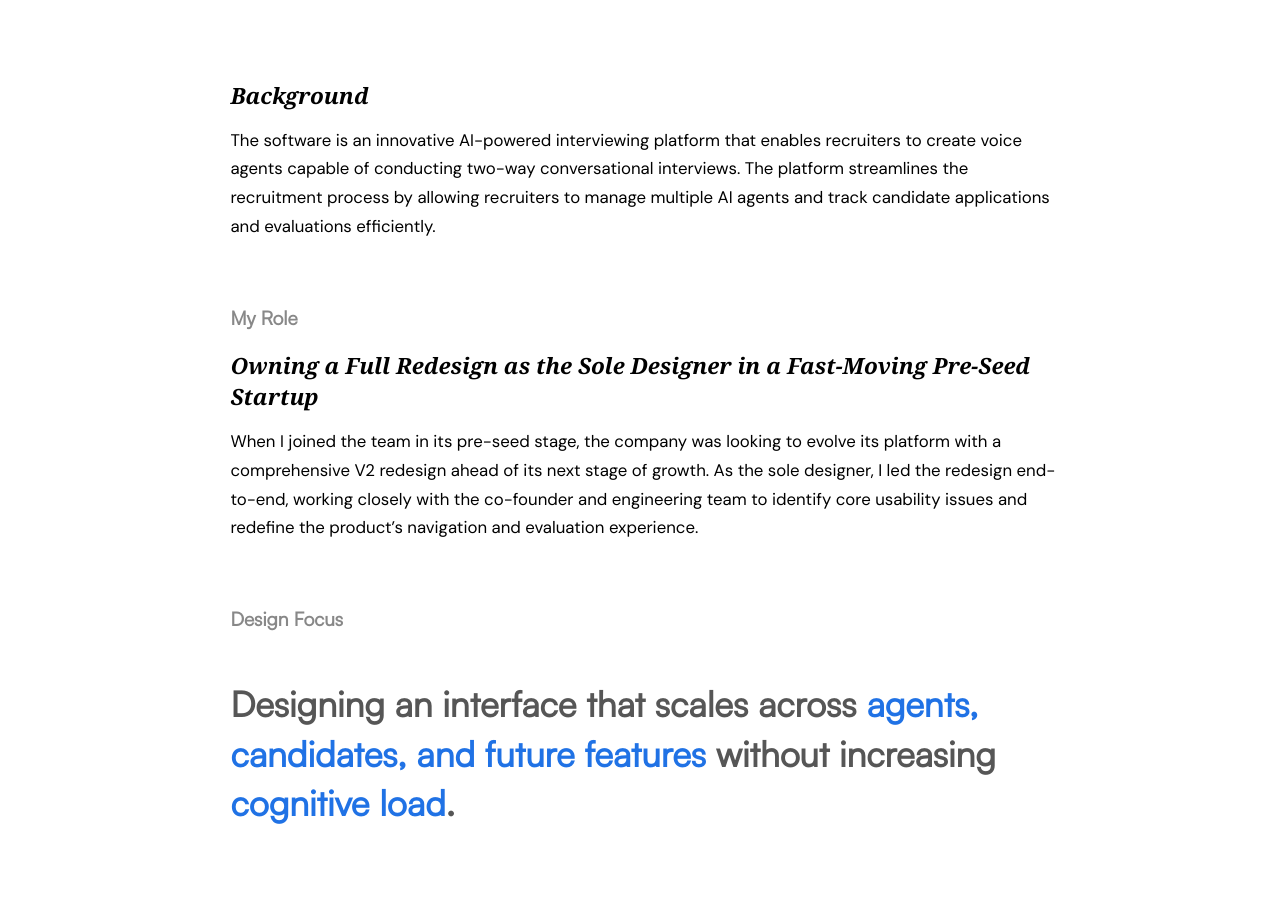
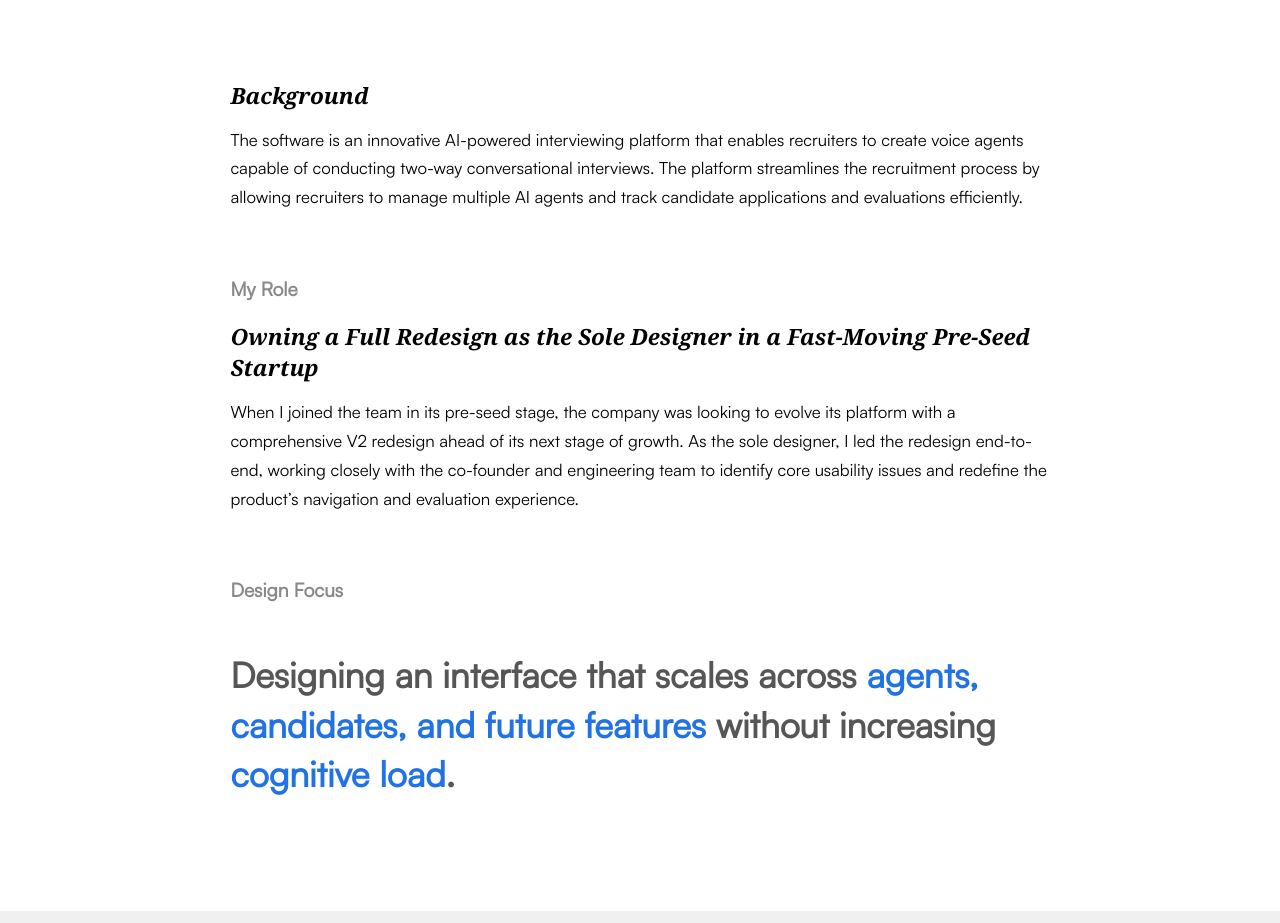
Before and after one commit to Katiiesun/portfolio, a React (Create React App) app: page /recruitment in a window 1280 px wide. Shown: the part 1080-2003 px from the top of the page. Built offline with nearby package versions, Linux system fonts and the light colour scheme.

Commit message:
heymilo font fix

```diff
--- a/src/static/recruitment.css
+++ b/src/static/recruitment.css
@@ -131,7 +131,7 @@
   font-weight: 400;
   margin-bottom: 3vw;
   line-height: 1.8rem;
-  font-family: "DM Sans", sans-serif;
+  font-family: "Satoshi", sans-serif;
   font-optical-sizing: auto;
 }
 
```
